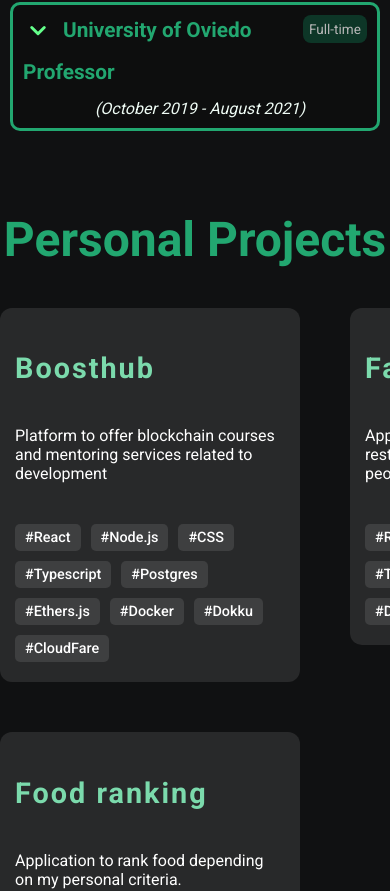
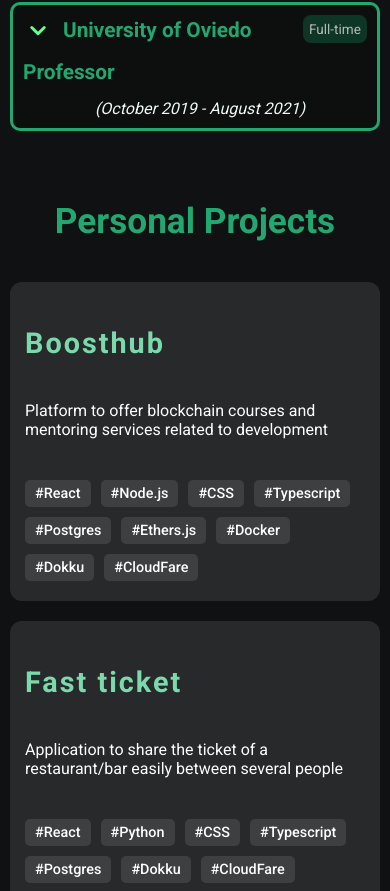
Before and after one commit to javirro/javirro-personal, a React (Create React App) app: page / in a window 390 px wide. Shown: the part 1136-2027 px from the top of the page. Built offline with nearby package versions, Linux system fonts and the light colour scheme.

Commit message:
adapt personal projects container for mobile

```diff
--- a/src/components/PersonalProjects/PersonalProjects.css
+++ b/src/components/PersonalProjects/PersonalProjects.css
@@ -1,3 +1,4 @@
+@import url('/src/App.css');
 #personal-projects {
   display: flex;
   flex-direction: column;
@@ -19,3 +20,23 @@
   gap: 50px 50px;
 
 }
+
+@media (max-width: 700px) {
+  #personal-projects {
+    gap: 20px;
+    padding: 0px 10px;
+    box-sizing: border-box;
+  }
+  #personal-projects h2 {
+    font-size: 2.2em;
+  }
+  #personal-projects section {
+    display: flex;
+    justify-content: center;
+    flex-direction: column;
+    align-items: center;
+    width: 100%;
+    gap: 20px;
+
+  }
+}
```
